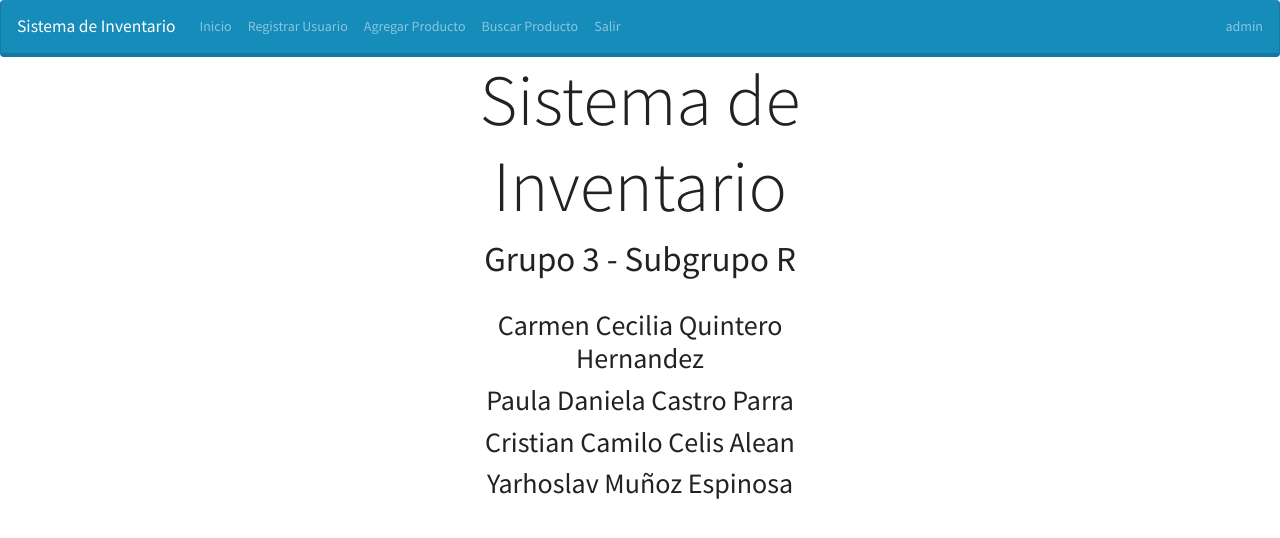
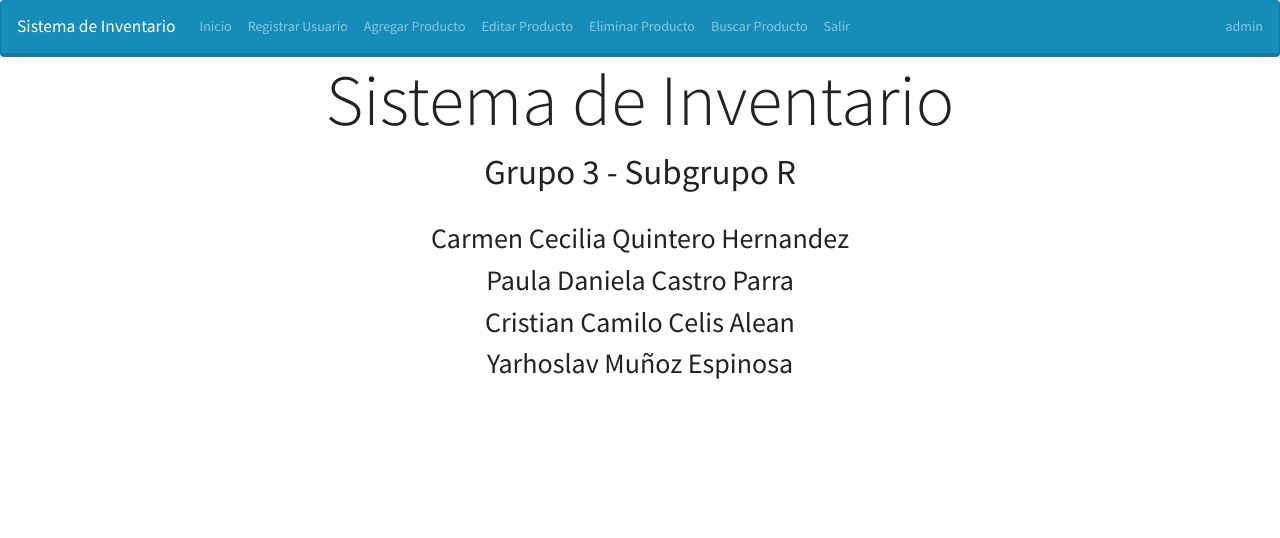
Before and after one commit to ymuoz/SistemaInventario, a Flask app: page / in a window 1280 px wide. Shown: the top 538 px of the page. Run offline with Flask 2, Linux system fonts and the light colour scheme; the visitor is signed in with stand-in values (Sample User, id 1); some libraries are stand-ins or nearby versions.

Commit message:
Agregadas editar y eliminar producto

```diff
--- a/app.py
+++ b/app.py
@@ -1,9 +1,9 @@
 from flask import Flask, render_template, url_for, flash, redirect, session, request
 from systemdb import init_db
-from forms import FormularioLogin, FormularioRegistrarUsuario, FormularioEditarProducto, FormularioBuscarProducto
+from forms import FormularioLogin, FormularioRegistrarUsuario, FormularioBuscarProducto, FormularioAgregarProducto
 from werkzeug import security
 from usuarios_service import db_usuario_by_username, db_agregar_usuario
-from productos_service import db_producto_by_ref, db_agregar_producto, db_producto_by_text, db_listar_productos
+from productos_service import db_producto_by_ref, db_agregar_producto, db_producto_by_text, db_listar_productos, db_editar_producto, db_eliminar_producto
 
 app = Flask(__name__)
 init_db()
@@ -13,12 +13,14 @@ rutas_admin = [
     ["/", "Inicio"],
     ["/registrar_usuario", "Registrar Usuario"],
     ["/agregar_producto", "Agregar Producto"],
+    ["/buscar_producto", "Editar Producto"],
+    ["/buscar_producto", "Eliminar Producto"],
     ["/buscar_producto", "Buscar Producto"],
     ["/logout", "Salir"]
 ]
 rutas_vendedor = [
     ["/", "Inicio"],
-    ["/actualizar_inventario", "Actualizar Inventario"],
+    ["/buscar_producto", "Actualizar Inventario"],
     ["/buscar_producto", "Buscar Producto"],
     ["/logout", "Salir"]
 ]
@@ -27,9 +29,9 @@ rutas_no_user = [["/login", "Login"]]
 
 @app.route("/")
 def index():
-    if ("rol" in session):
+    if "rol" in session:
         rol = session["rol"]
-        if (rol == "admin"):
+        if rol == "admin":
             session["rutas"] = rutas_admin
         else:
             session["rutas"] = rutas_vendedor
@@ -40,7 +42,7 @@ def index():
 
 @app.route("/login", methods=("GET", "POST"))
 def login():
-    if ("rol" in session):
+    if "rol" in session:
         return redirect(url_for("index"))
 
     form = FormularioLogin()
@@ -62,7 +64,7 @@ def login():
 
 @app.route("/logout", methods=("GET", "POST"))
 def logout():
-    if ("rol" in session):
+    if "rol" in session:
         session.pop("rol", None)
         session["rutas"] = rutas_no_user
         return redirect(url_for("index"))
@@ -71,11 +73,11 @@ def logout():
 
 @app.route("/registrar_usuario", methods=("GET", "POST"))
 def registrar_usuario():
-    if ("rol" not in session):
+    if "rol" not in session:
         return redirect(url_for("login"))
     else:
         rol = session["rol"]
-        if (rol != "admin"):
+        if rol != "admin":
             flash("Error.  No está autorizado para realizar el registro de usuarios.")
             return redirect(url_for("index"))
 
@@ -87,9 +89,9 @@ def registrar_usuario():
         confirm = form.confirm.data
         email = form.email.data
         rol = form.rol.data
-        usuariodb = usuario_by_username(username)
-        if (usuariodb is None):
-            agregar_usuario(username, password, email, rol)
+        usuariodb = db_usuario_by_username(username)
+        if usuariodb is None:
+            db_agregar_usuario(username, password, email, rol)
             flash("Usuario agregado con éxito.")
         else:
             flash("Usuario ya existe.  No se puede agregar un duplicado.")
@@ -99,15 +101,15 @@ def registrar_usuario():
 
 @app.route("/agregar_producto", methods=("GET", "POST"))
 def agregar_producto():
-    if ("rol" not in session):
+    if "rol" not in session:
         return redirect(url_for("login"))
     else:
         rol = session["rol"]
-        if (rol != "admin"):
+        if rol != "admin":
             flash("Error.  No está autorizado para agregar un producto.")
             return redirect(url_for("index"))
 
-    form = FormularioEditarProducto()
+    form = FormularioAgregarProducto()
 
     if form.validate_on_submit():
         ref = form.ref.data
@@ -117,7 +119,7 @@ def agregar_producto():
         imagen = form.imagen.data
 
         productodb = db_producto_by_ref(ref)
-        if (productodb is None):
+        if productodb is None:
             db_agregar_producto(ref, nombre, precio, cantidad, imagen)
             flash("Producto agregado con éxito.")
         else:
@@ -128,21 +130,72 @@ def agregar_producto():
 
 @app.route("/buscar_producto", methods=("GET", "POST"))
 def buscar_producto():
-    if ("rol" not in session):
+    if "rol" not in session:
         return redirect(url_for("login"))
 
     form = FormularioBuscarProducto()
 
-    if (request.method == "GET"):
+    if request.method == "GET":
         productosdb = db_listar_productos()
     elif form.validate_on_submit():
         palabra = form.buscar.data
         productosdb = db_producto_by_text(palabra)
-        if (productosdb is None):
+        if productosdb is None:
             flash("No se encuentra ningún producto con esa palabra.")
 
     return render_template("buscar_producto.html", form=form, productos=productosdb)
 
 
+@app.route("/editar_producto/<ref>", methods=("GET", "POST"))
+def editar_producto(ref):
+    if "rol" not in session:
+        return redirect(url_for("login"))
+
+    form = FormularioAgregarProducto()
+
+    if request.method == "GET":
+        productodb = db_producto_by_ref(ref)
+        if productodb is None:
+            flash("No existe el producto.")
+        else:
+            form.ref.data = productodb[0]
+            form.nombre.data = productodb[1]
+            form.precio.data = productodb[2]
+            form.cantidad.data = productodb[3]
+            form.imagen.data = productodb[4]
+            return render_template("editar_producto.html", form=form)
+    else:
+        if form.validate_on_submit():
+            ref = form.ref.data
+            nombre = form.nombre.data
+            precio = form.precio.data
+            cantidad = form.cantidad.data
+            imagen = form.imagen.data
+            db_editar_producto(ref, nombre, precio, cantidad, imagen)
+            flash("Producto modificado con éxito.")
+
+    return redirect(url_for("buscar_producto"))
+
+
+@app.route("/eliminar_producto/<ref>", methods=("GET", "POST"))
+def eliminar_producto(ref):
+    if "rol" not in session:
+        return redirect(url_for("login"))
+    else:
+        rol = session["rol"]
+        if rol != "admin":
+            flash("Error.  No está autorizado para eliminar un producto.")
+            return redirect(url_for("buscar_producto"))
+
+    productodb = db_producto_by_ref(ref)
+    if productodb is None:
+        flash("No existe el producto.")
+    else:
+        db_eliminar_producto(ref)
+        flash("Producto eliminado con éxito.")
+
+    return redirect(url_for("buscar_producto"))
+
+
 if __name__ == '__main__':
     app.run(debug=True)
--- a/systemdb.py
+++ b/systemdb.py
@@ -23,7 +23,7 @@ def init_db():
     CREATE TABLE IF NOT EXISTS productos (
         ref TEXT,
         nombre  TEXT,
-        precio  REAL,
+        precio  INTEGER,
         cantidad    INTEGER,
         imagen  TEXT
     );
--- a/templates/_layout.html
+++ b/templates/_layout.html
@@ -31,9 +31,9 @@
         {% endif %}
     </div>
 </nav>
-<div class="container">
-    <div class="row">
-        <div class="col-xl-5 col-lg-6 col-md-8 col-sm-10 mx-auto text-center">
+<div class="container-fluid">
+    <div class="row justify-content-center">
+        <div class="text-center">
             {% block contenido %} {% endblock %}
         </div>
     </div>
--- a/templates/agregar_producto.html
+++ b/templates/agregar_producto.html
@@ -2,7 +2,7 @@
 
 {% block contenido %}
     {% from "_formhelpers.html" import render_field %}
-    <h1>Datos del Producto</h1>
+    <h1>Agregar Nuevo Producto</h1>
     <div class="px-2">
         <form class="border border-primary" action="" method="post" novalidate>
             <div class="form-group col">
```
Also changed, not shown: forms.py (+6 -5 lines), templates/buscar_producto.html (+9 -4 lines), templates/editar_producto.html (added, +41 -0 lines), systemdb.db.
